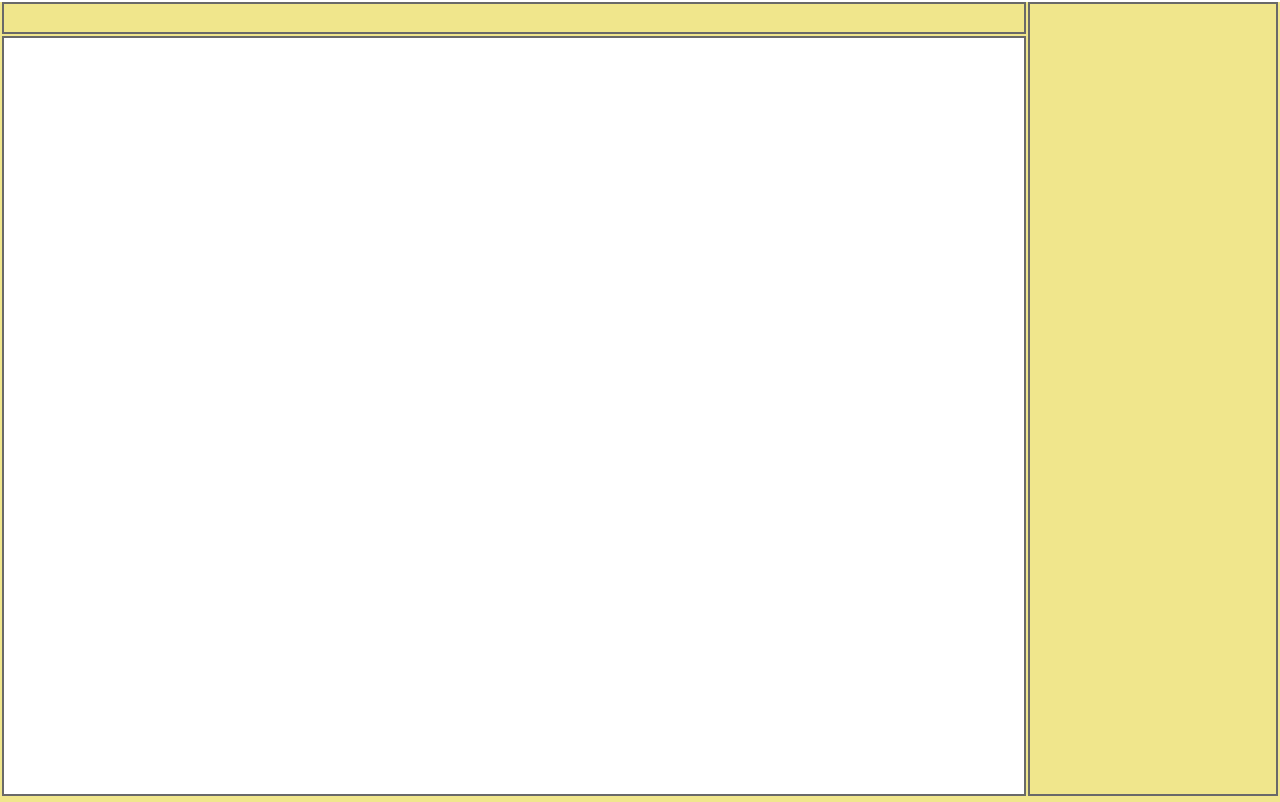
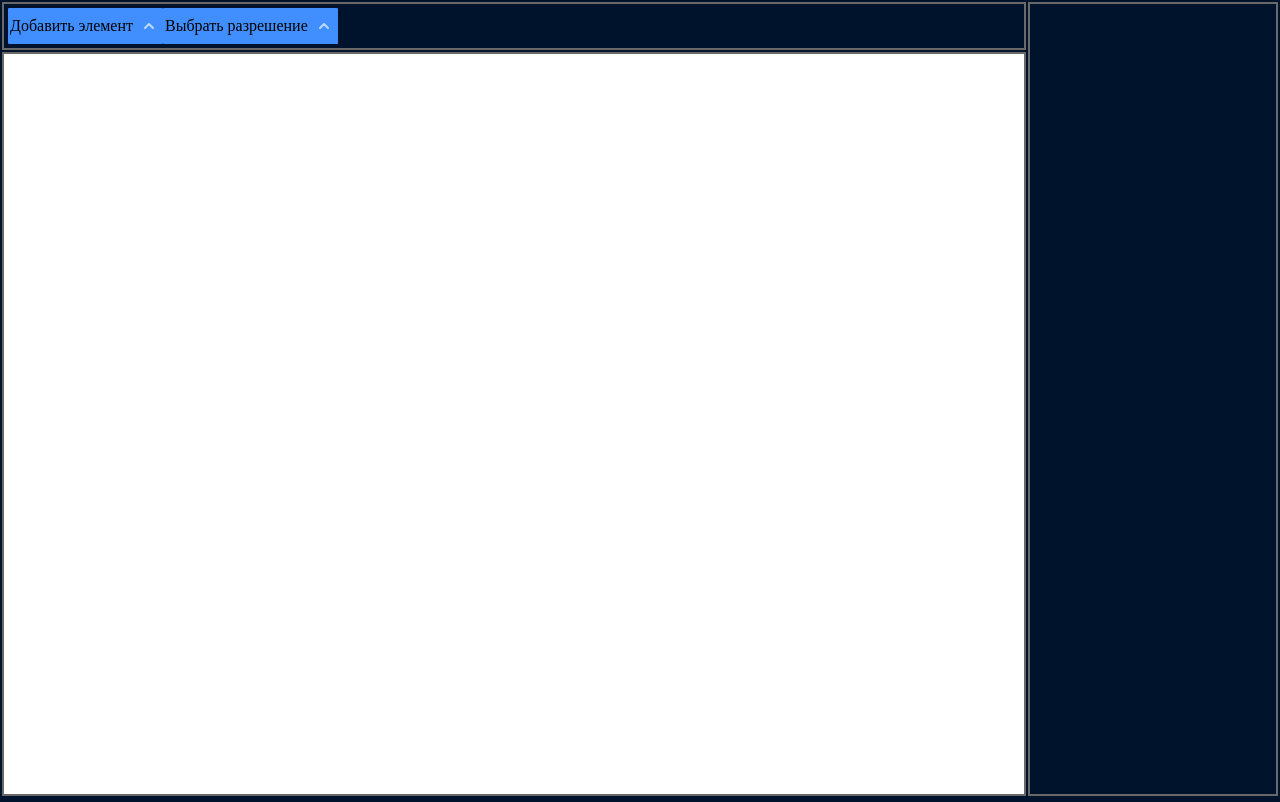
Before and after one commit to alaltru1992/scheamer, a React (Create React App) app: page / in a window 1280 px wide. Built offline with nearby package versions, Linux system fonts and the light colour scheme.

Commit message:
-add header selectors

```diff
--- /dev/null
+++ b/src/ac/index.js
@@ -0,0 +1,17 @@
+export function selectAddingElement(value){
+    return{
+        type: "select-adding-element",
+        data:{
+            value
+        }
+    }
+}
+
+export function selectResolution(value){
+    return{
+        type: "select-resolution",
+        data:{
+            value
+        }
+    }
+}
--- a/src/components/Header/index.js
+++ b/src/components/Header/index.js
@@ -1,19 +1,53 @@
 import {connect} from "react-redux";
 import "./style.scss"
+import {useState, useEffect, useRef} from 'react'
+import {selectAddingElement, selectResolution} from "../../ac"
+
 
 function Header(props) {
 
-    const {layers} = props;
+    const {layers, creation, resolution} = props;
+
+    const toggleLists = (list) =>{
+        list === listOpend ? listToggler(null) : listToggler(list)
+    }
+
+    const elementSelect = (list, value, dispatchFunction) =>{
+        toggleLists(list);
+        props.dispatch(dispatchFunction(value))
+
+    }
+
+    const [listOpend, listToggler] = useState(null)
 
     return (
         <div className={"header"}>
-
+            <div className={"header-elements-container"}>
+                <span>Добавить элемент</span>
+                <div className={"header-elements-container-img" + (listOpend === "selector" ? "" : " open")} onClick={() => toggleLists("selector")}/>
+                <ul className={"header-elements-container_list" + (listOpend === "selector" ? "" : " closed") }>
+                    <li className={"header-elements-container_list_element"} onClick={() => elementSelect("selector", "container", selectAddingElement)}>Контейнер</li>
+                    <li className={"header-elements-container_list_element"} onClick={() => elementSelect("selector", "element", selectAddingElement)}>Элемент</li>
+                    <li className={"header-elements-container_list_element"} onClick={() => elementSelect("selector", "modifier", selectAddingElement)}>Модификатор</li>
+                </ul>
+            </div>
+            <div className={"header-elements-container"}>
+                <span>Выбрать разрешение</span>
+                <div className={"header-elements-container-img" + (listOpend === "resolution" ? "" : " open")} onClick={() => toggleLists("resolution")}/>
+                <ul className={"header-elements-container_list" + (listOpend === "resolution" ? "" : " closed") }>
+                    <li className={"header-elements-container_list_element"} onClick={() => elementSelect("resolution", "1920x1080", selectResolution)}>1920x1080</li>
+                    <li className={"header-elements-container_list_element"} onClick={() => elementSelect("resolution", "1280x720", selectResolution)}>1280x720</li>
+                    <li className={"header-elements-container_list_element"} onClick={() => elementSelect("resolution", "1024x576", selectResolution)}>1024x576</li>
+                </ul>
+            </div>
         </div>
     );
 }
 
 const mapStateToProps = state =>({
     layers: state.layers,
+    creation: state.creation,
+    resolution: state.resolution
 })
 
 export default connect(mapStateToProps)(Header);
--- a/src/components/Header/style.scss
+++ b/src/components/Header/style.scss
@@ -2,8 +2,56 @@
 
 .header{
   width: 80%;
-  height: 32px;
+  height: 48px;
   border: 2px solid $borders;
   margin: 2px;
   overflow: hidden;
+  display: flex;
+  padding: 4px;
+  justify-content: flex-start;
+
+  &-elements-container{
+    display: flex;
+    height: 100%;
+    background-color: $elements;
+    border-radius: 1px;
+    padding: 2px;
+    align-items: center;
+    &-img{
+      display: flex;
+      background:  url("../../res/images/arrow-down.svg") no-repeat;
+      width: 24px;
+      height: 24px;
+      margin-left: 4px;
+      cursor: pointer;
+      transition: transform 0.25s;
+      &.open{
+        transform: rotate(180deg);
+      }
+    }
+    span{
+      line-height: 1.8;
+    }
+    &_list{
+      position: absolute;
+      display: block;
+      margin: 0;
+      list-style: none;
+      top: 48px;
+      background-color: $elements;
+      border-radius: 4px;
+      min-width: 120px;
+      padding: 4px;
+      box-sizing: content-box;
+      &.closed{
+        display: none;
+      }
+      &_element{
+        background-color: $elements;
+        border-radius: 4px;
+        height: 24px;
+        cursor: pointer;
+      }
+    }
+  }
 }
--- a/src/components/LayersContainer/index.js
+++ b/src/components/LayersContainer/index.js
@@ -1,12 +1,16 @@
 import {connect} from "react-redux";
+import {useState, useEffect, useRef} from 'react'
 import "./style.scss"
 
 function LayersContainer(props) {
 
-    const {layers} = props;
+    const {layers, creation} = props;
+    useEffect(() => {
+
+    }, []);
 
     return (
-        <div className={"layers-container"}>
+        <div className={"layers-container" + (creation.creatingObject ? " selected" : "")}>
 
         </div>
     );
@@ -14,6 +18,7 @@ function LayersContainer(props) {
 
 const mapStateToProps = state =>({
     layers: state.layers,
+    creation: state.creation
 })
 
 export default connect(mapStateToProps)(LayersContainer);
--- a/src/components/LayersContainer/style.scss
+++ b/src/components/LayersContainer/style.scss
@@ -4,7 +4,10 @@
   margin-right: 2px;
   margin-bottom: 2px;
   width: 80%;
-  height: calc(100vh - 40px);
+  height: calc(100vh - 56px);
   border: 2px solid $borders;
   background-color: #fff;
+  &.selected{
+    cursor: crosshair;
+  }
 }
--- /dev/null
+++ b/src/reducers/creation.js
@@ -0,0 +1,13 @@
+export default (state = { creatingObject: null}, action) =>{
+    switch(action.type) {
+        case 'select-adding-element':
+            state = {
+                ...state,
+                creatingObject: action.data.value
+            }
+            break;
+        default:
+            break;
+    }
+    return state
+}
--- a/src/reducers/index.js
+++ b/src/reducers/index.js
@@ -1,6 +1,10 @@
 import {combineReducers} from 'redux'
 import layers from './layers'
+import creation from './creation'
+import resolution from './resolution'
 
 export default combineReducers({
-    layers
+    layers,
+    creation,
+    resolution
 })
--- /dev/null
+++ b/src/reducers/resolution.js
@@ -0,0 +1,13 @@
+export default (state = { resolution: "1920x1080"}, action) =>{
+    switch(action.type) {
+        case 'select-resolution':
+            state = {
+                ...state,
+                resolution: action.data.value
+            }
+            break;
+        default:
+            break;
+    }
+    return state
+}
--- a/src/scss/_base.scss
+++ b/src/scss/_base.scss
@@ -1,4 +1,5 @@
 @import "breakpoint";
+@import "colors";
 
 
 html {
@@ -14,6 +15,7 @@ body {
   width: 100%;
   height: 100%;
   box-sizing: border-box;
+  background-color: $main;
 }
 
 div{
--- a/src/scss/colors.scss
+++ b/src/scss/colors.scss
@@ -1,2 +1,3 @@
-$main: #F0E68C;
-$borders: #696969
+$main: #00132c;
+$borders: #696969;
+$elements: #408eff
```
Also changed, not shown: src/res/images/arrow-down.svg (added).
